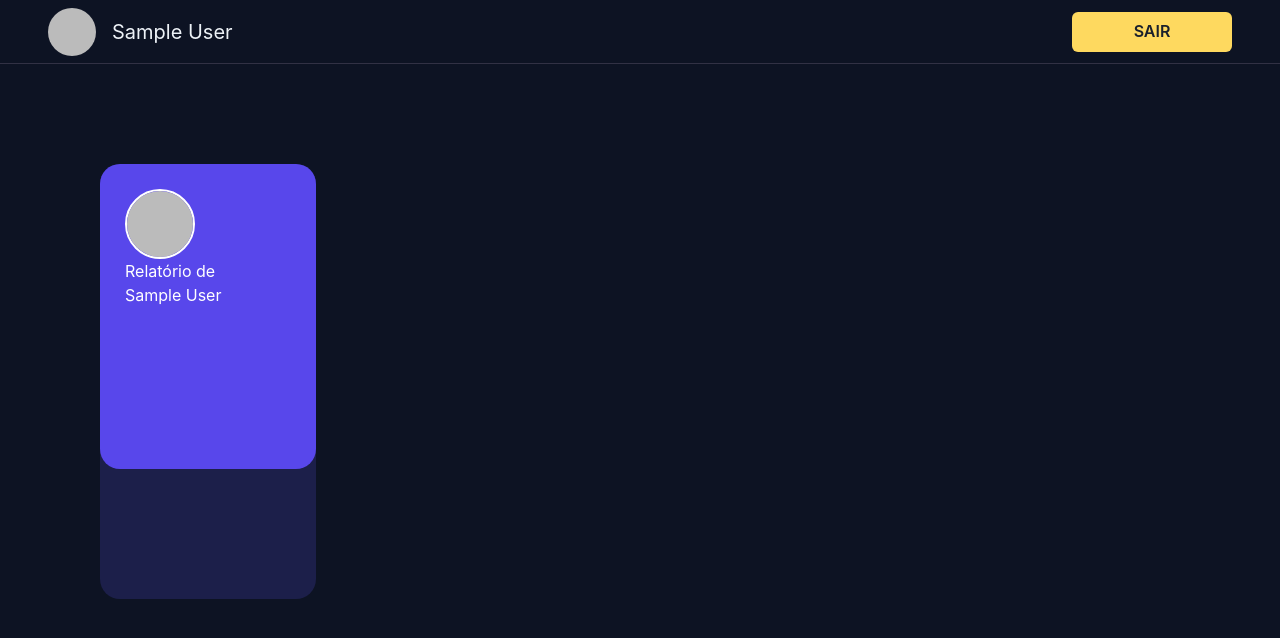
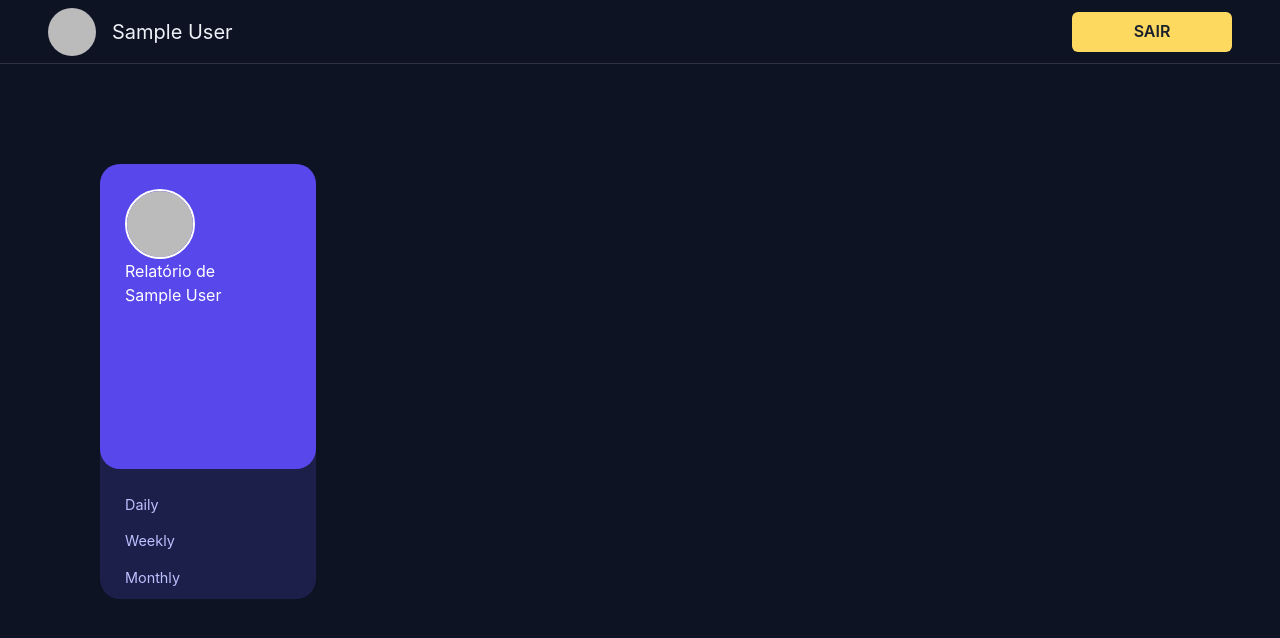
Before and after one commit to Muglly/NextAuth, a Next.js app: page /Home in a window 1280 px wide. Shown: the top 638 px of the page. Built offline with nearby package versions, Linux system fonts and the light colour scheme; no server answers; sample sign-in values are in the browser's storage.

Commit message:
Add tab component

```diff
--- a/src/components/Dashboard/index.tsx
+++ b/src/components/Dashboard/index.tsx
@@ -1,3 +1,4 @@
+import Time from 'components/Time';
 import { UserInfo } from 'components/UserInfo';
 import * as S from './styles';
 
@@ -6,6 +7,7 @@ export default function Dashboard() {
     <S.DashContainer>
       <S.TimeList>
         <UserInfo />
+        <Time />
       </S.TimeList>
     </S.DashContainer>
   );
--- /dev/null
+++ b/src/components/Time/index.tsx
@@ -0,0 +1,22 @@
+// import { useState } from 'react';
+import * as S from './styles';
+
+export default function Time() {
+  // const [active, SetActive] = useState(false);
+
+  return (
+    <S.TimeContainer>
+      <ul className="tabs">
+        <li data-tab="daily" className="tab active" onClick={() => {}}>
+          daily
+        </li>
+        <li data-tab="weekly" className="tab" onClick={() => {}}>
+          weekly
+        </li>
+        <li data-tab="monthly" className="tab" onClick={() => {}}>
+          monthly
+        </li>
+      </ul>
+    </S.TimeContainer>
+  );
+}
--- /dev/null
+++ b/src/components/Time/styles.ts
@@ -0,0 +1,37 @@
+import styled from 'styled-components';
+
+export const TimeContainer = styled.div`
+  position: absolute;
+  bottom: 0;
+  left: 0;
+  height: 30%;
+  padding: 25px;
+
+  li {
+    list-style: none;
+    color: var(--Pale-Blue);
+    padding-bottom: 15px;
+    text-transform: capitalize;
+    font-weight: normal;
+    font-size: 0.9rem;
+    cursor: pointer;
+
+    &:hover,
+    li.active {
+      color: #fff;
+    }
+  }
+
+  @media (max-width: 375px) {
+    width: 100%;
+
+    li {
+      font-size: 1.1rem;
+    }
+    .tabs {
+      display: flex;
+      width: 100%;
+      justify-content: space-evenly;
+    }
+  }
+`;
```
Also changed, not shown: public/data.json (added, +104 -0 lines).
